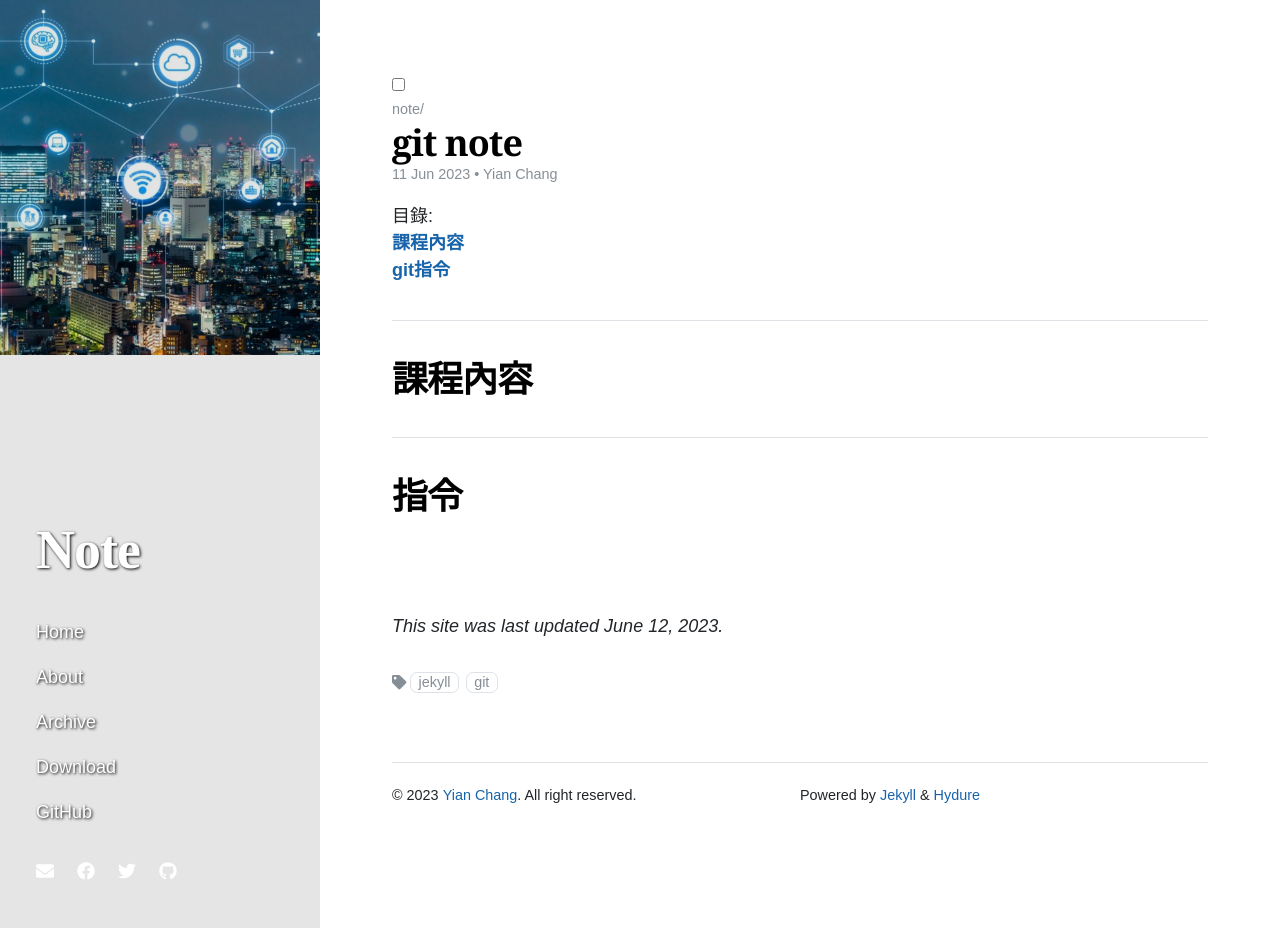
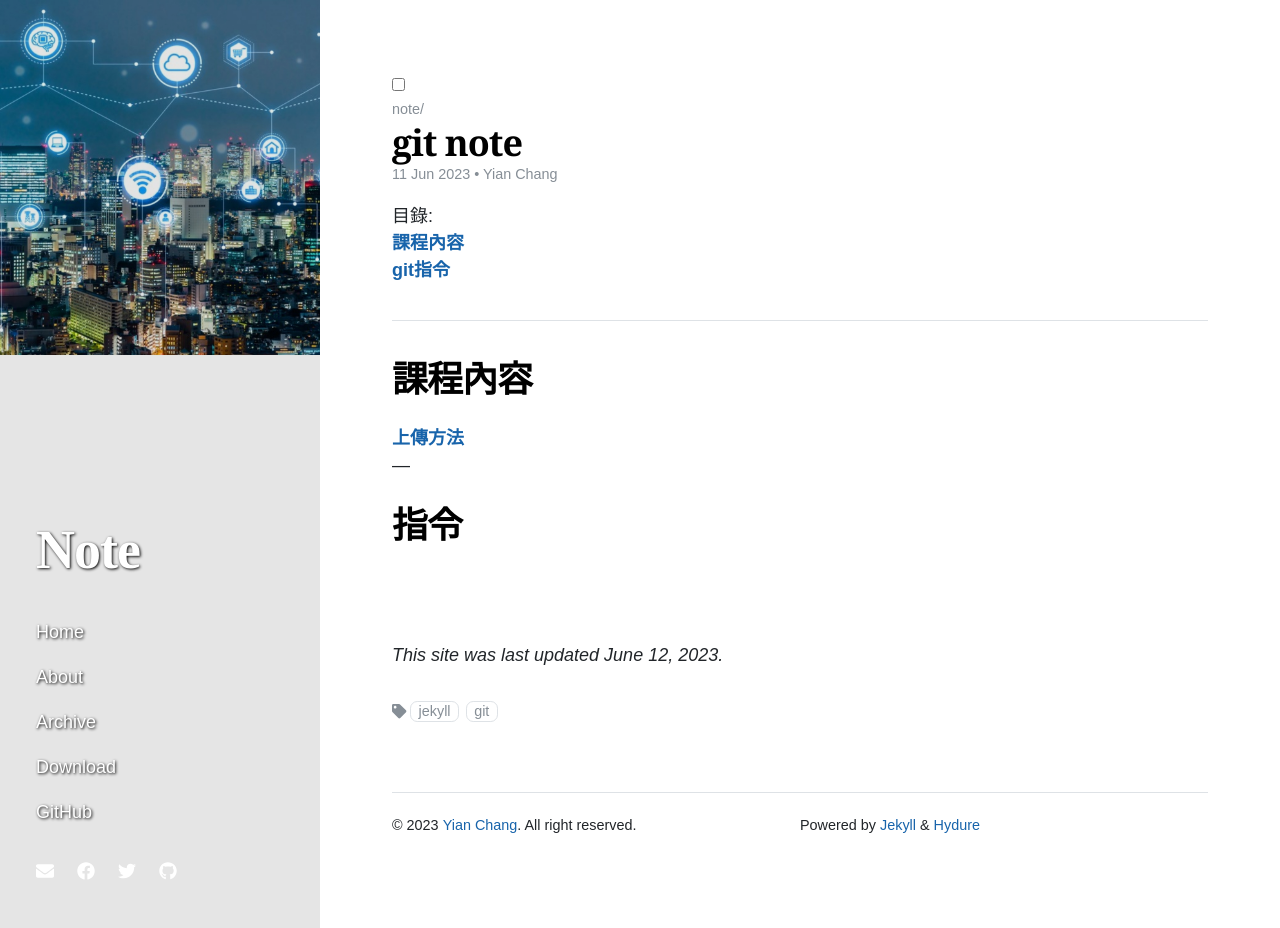
Before and after one commit to Ian1121023/Note, a Jekyll site: the page built from _posts/2023-06-11-git.md, in a window 1280 px wide and 928 px high. Built offline with Jekyll 4.4.1, drawn with Linux system fonts in a browser that asks for light colours; nearby versions of some CDN libraries.

Commit message:
Update 2023-06-11-git.md

```diff
--- a/_posts/2023-06-11-git.md
+++ b/_posts/2023-06-11-git.md
@@ -10,7 +10,8 @@ tags: [jekyll, git]
 [**git指令**](#指令)<br>
 
 ---
-# 課程內容
+# 課程內容<br>
+[**上傳方法**](https://medium.com/@s110319022/github-%E5%85%A5%E9%96%80-%E4%BA%8C-%E4%BD%BF%E7%94%A8%E7%B5%82%E7%AB%AF%E6%A9%9F%E4%B8%8A%E5%82%B3%E6%AA%94%E6%A1%88%E5%88%B0github-cfa55e1903fa)<br>
 ---
 # 指令
 <br>
```
